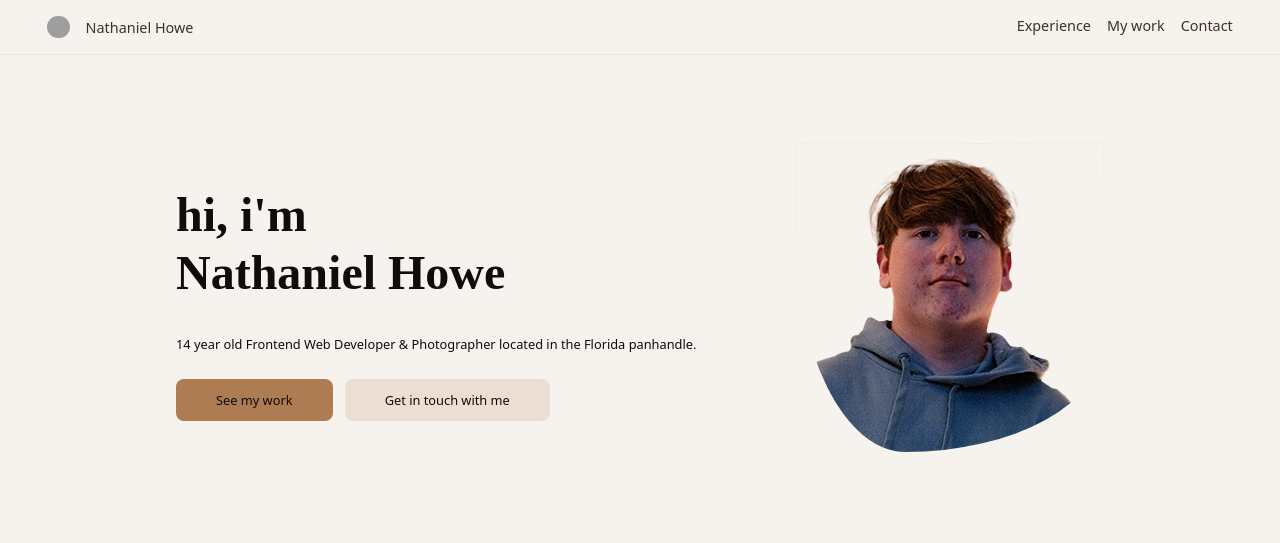
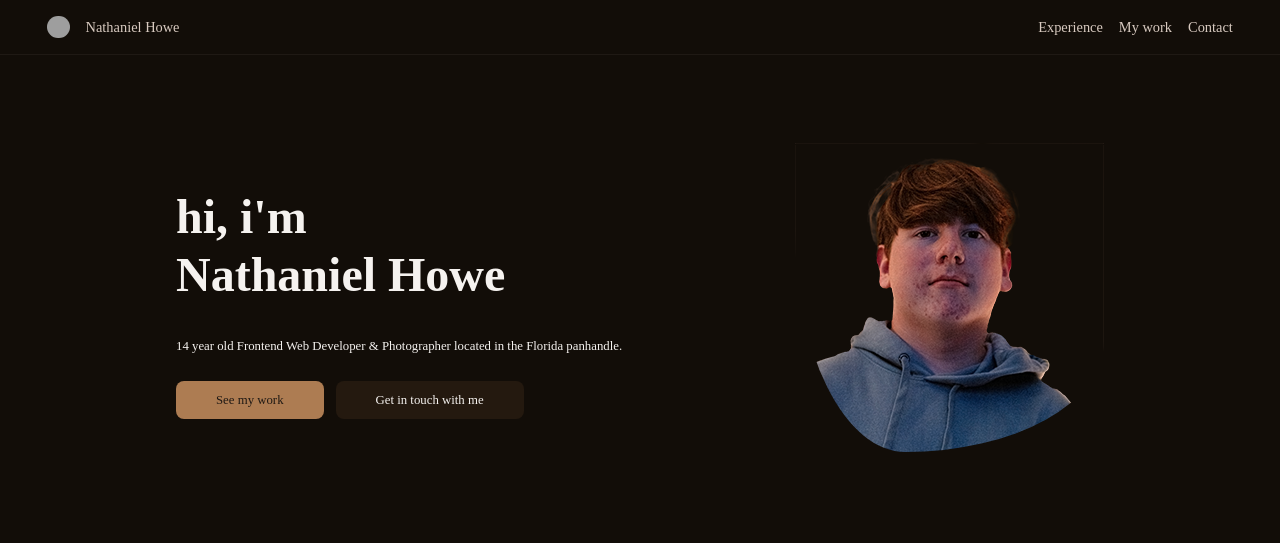
Before and after one commit to nathanielhowe97/portfolio, a plain HTML site: page index.html in a window 1280 px wide. Drawn offline with nearby package versions, Linux system fonts and the dark colour scheme; grey boxes are pictures that could not be loaded.

Commit message:
darkmode support
added support for darkmode via system preferences

```diff
--- a/css/style.css
+++ b/css/style.css
@@ -9,30 +9,31 @@
     box-sizing: border-box;
 }
 
-:root{
-    --text-50: #f5f2f0;
+@media (prefers-color-scheme: light) {
+    :root {
+      --text-50: #f5f2ef;
       --text-100: #ebe5e0;
-    --text-200: #d7cbc1;
-    --text-300: #c3b0a2;
-    --text-400: #ae9684;
-    --text-500: #9a7c65;
-    --text-600: #7b6351;
-    --text-700: #5d4a3c;
-    --text-800: #3e3228;
+      --text-200: #d8cac0;
+      --text-300: #c4b0a1;
+      --text-400: #b09682;
+      --text-500: #9d7c62;
+      --text-600: #7d634f;
+      --text-700: #5e4a3b;
+      --text-800: #3f3127;
       --text-900: #1f1914;
-    --text-950: #0f0c0a;
+      --text-950: #100c0a;
 
-    --background-50: #f6f2ee;
-    --background-100: #eee6dd;
-    --background-200: #ddccbb;
-    --background-300: #ccb399;
-    --background-400: #bb9977;
-    --background-500: #aa8055;
-    --background-600: #886644;
-    --background-700: #664d33;
-    --background-800: #443322;
-    --background-900: #221a11;
-    --background-950: #110d09;
+      --background-50: #f7f2ed;
+      --background-100: #f0e6db;
+      --background-200: #e0ccb8;
+      --background-300: #d1b394;
+      --background-400: #c29970;
+      --background-500: #b3804d;
+      --background-600: #8f663d;
+      --background-700: #6b4d2e;
+      --background-800: #47331f;
+      --background-900: #241a0f;
+      --background-950: #120d08;
 
       --primary-50: #f7f2ee;
       --primary-100: #efe5dc;
@@ -57,7 +58,6 @@
       --secondary-800: #48321e;
       --secondary-900: #24190f;
       --secondary-950: #120d07;
-    --secondary-30: #d3b1924d;
 
       --accent-50: #f8f2ec;
       --accent-100: #f2e5d9;
@@ -70,11 +70,77 @@
       --accent-800: #4b321b;
       --accent-900: #26190d;
       --accent-950: #130d07;
+    }
+  }
+  @media (prefers-color-scheme: dark) {
+    :root {
+      --text-50: #100c0a;
+      --text-100: #1f1914;
+      --text-200: #3f3127;
+      --text-300: #5e4a3b;
+      --text-400: #7d634f;
+      --text-500: #9d7c62;
+      --text-600: #b09682;
+      --text-700: #c4b0a1;
+      --text-800: #d8cac0;
+      --text-900: #ebe5e0;
+      --text-950: #f5f2ef;
 
+      --background-50: #120d08;
+      --background-100: #241a0f;
+      --background-200: #47331f;
+      --background-300: #6b4d2e;
+      --background-400: #8f663d;
+      --background-500: #b3804d;
+      --background-600: #c29970;
+      --background-700: #d1b394;
+      --background-800: #e0ccb8;
+      --background-900: #f0e6db;
+      --background-950: #f7f2ed;
 
-    --ff-primary: 'Noto Sans Khmer', system-ui, -apple-system, BlinkMacSystemFont, 'Segoe UI', Roboto, Oxygen, Ubuntu, Cantarell, 'Open Sans', 'Helvetica Neue', sans-serif;
+      --primary-50: #110c08;
+      --primary-100: #231910;
+      --primary-200: #453221;
+      --primary-300: #684b31;
+      --primary-400: #8b6441;
+      --primary-500: #ad7c52;
+      --primary-600: #be9774;
+      --primary-700: #ceb197;
+      --primary-800: #decbba;
+      --primary-900: #efe5dc;
+      --primary-950: #f7f2ee;
+
+      --secondary-50: #120d07;
+      --secondary-100: #24190f;
+      --secondary-200: #48321e;
+      --secondary-300: #6d4b2c;
+      --secondary-400: #91653b;
+      --secondary-500: #b57e4a;
+      --secondary-600: #c4986e;
+      --secondary-700: #d3b192;
+      --secondary-800: #e1cbb7;
+      --secondary-900: #f0e5db;
+      --secondary-950: #f8f2ed;
+
+      --accent-50: #130d07;
+      --accent-100: #26190d;
+      --accent-200: #4b321b;
+      --accent-300: #714b28;
+      --accent-400: #976435;
+      --accent-500: #bd7d42;
+      --accent-600: #ca9768;
+      --accent-700: #d7b18e;
+      --accent-800: #e4cbb4;
+      --accent-900: #f2e5d9;
+      --accent-950: #f8f2ec;
 
     }
+
+    .cta-pri{
+        color: var(--text-100) !important;
+    }
+  }
+
 
 html{
     font-family: var(--ff-primary);
@@ -85,6 +151,7 @@ html{
 nav{
     padding:1rem;
     border-bottom: 1px solid var(--text-100);
+
 }
 
 .nav-wrapper{
@@ -94,6 +161,7 @@ nav{
     display:flex;
     flex-direction: row;
     justify-content: space-between;
+    align-items: center;
 
     & a{
         transition: .15s linear;
@@ -173,12 +241,12 @@ nav{
     color: var(--text-950);
 
     &:hover{
-        background-color: var(--primary-400);
+        background-color: var(--primary-600);
     }
 }
 
 .cta-sec{
-    background-color: var(--secondary-30);
+    background-color: var(--secondary-100);
     color: var(--text-950);
 
 
```
Lines whose indentation alone changed are shown as unchanged.
